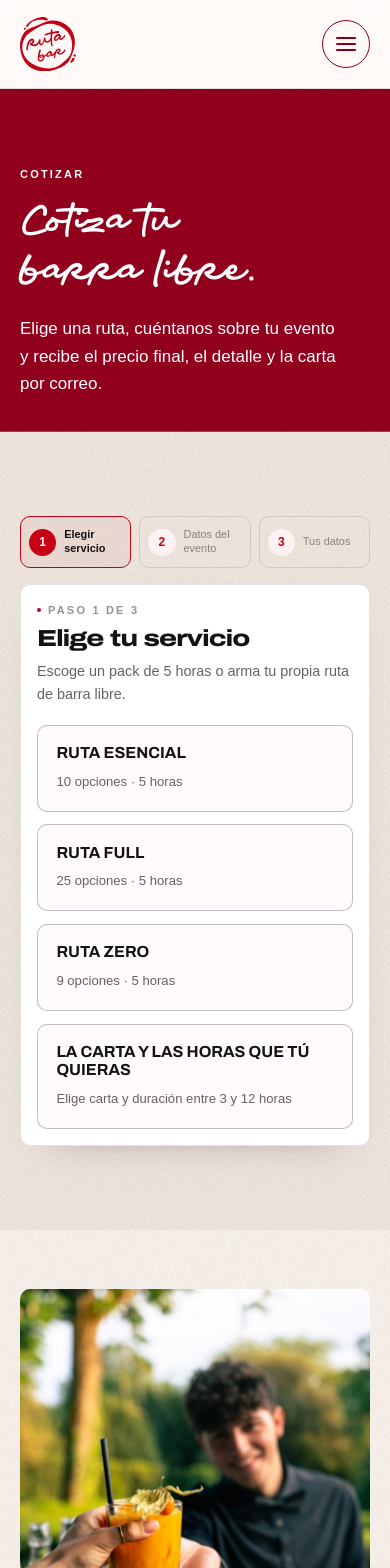
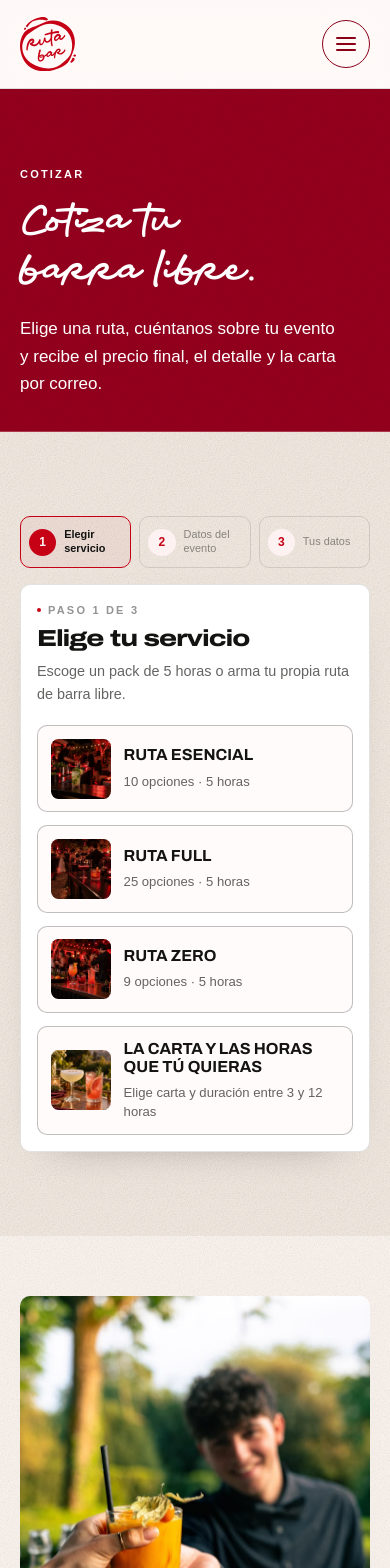
Before and after one commit to MatiNicolasur/RUTABAR, a Next.js app: page /cotizar in a window 390 px wide. Shown: the top 1568 px of the page. Built offline with nearby package versions, Linux system fonts and the light colour scheme; a web font is replaced by a local one.

Commit message:
Add quote card images and fix header seam

```diff
--- a/src/app/globals.css
+++ b/src/app/globals.css
@@ -196,11 +196,11 @@
 /* En la portada, el hero comienza bajo la cabecera sticky en el flujo normal.
  * Este solape hace que ambos compartan el primer píxel de la ventana. */
 #contenido:has(> .hero--retrato) {
-  margin-block-start: calc(-1 * var(--cabecera-alto));
+  margin-block-start: calc(-1 * var(--cabecera-alto) - 1px);
 }
 
 #contenido.contenido--portada {
-  margin-block-start: calc(-1 * var(--cabecera-alto));
+  margin-block-start: calc(-1 * var(--cabecera-alto) - 1px);
 }
 
 h1,
--- a/src/components/CotizacionForm.tsx
+++ b/src/components/CotizacionForm.tsx
@@ -1,6 +1,7 @@
 'use client'
 
 import { useEffect, useLayoutEffect, useMemo, useRef, useState, type CSSProperties, type MouseEvent, type PointerEvent as ReactPointerEvent } from 'react'
+import Image from 'next/image'
 import { CONFIG_COTIZACION, asistentesEnRango, type CartaCotizacionId, type DuracionCotizacion } from '@/data/precios-cotizacion'
 
 type Props = {
@@ -14,6 +15,12 @@
 const WHATSAPP_COMERCIAL = process.env.NEXT_PUBLIC_WHATSAPP ?? ''
 const PASOS = ['Elegir servicio', 'Datos del evento', 'Tus datos'] as const
 const ORDEN_PACKS: CartaCotizacionId[] = ['reducida', 'completa', 'sin-alcohol']
+const IMAGENES_CARTA: Record<CartaCotizacionId, string> = {
+  reducida: '/fotos/pack-ruta-esencial-movil.jpg',
+  completa: '/fotos/pack-ruta-full-movil.jpg',
+  'sin-alcohol': '/fotos/pack-ruta-zero-movil.jpg',
+}
+const IMAGEN_CARTA_PERSONALIZADA = '/fotos/cocteles-editorial.webp'
 const DURACION_MINIMA = CONFIG_COTIZACION.duraciones[0]
 const DURACION_MAXIMA = CONFIG_COTIZACION.duraciones[CONFIG_COTIZACION.duraciones.length - 1]
 const OTRA_COMUNA = 'otra'
@@ -300,11 +307,13 @@
           <div className="cotizacion-flujo__servicios" role="group" aria-label="Tipo de servicio">
             {ORDEN_PACKS.map((id) => CONFIG_COTIZACION.cartas.find((opcion) => opcion.id === id)!).map((opcion) => (
               <button className={modo === 'pack' && cartaId === opcion.id ? 'cotizacion-flujo__servicio cotizacion-flujo__servicio--activo' : 'cotizacion-flujo__servicio'} type="button" key={opcion.id} aria-pressed={modo === 'pack' && cartaId === opcion.id} onClick={() => { setModo('pack'); setCartaId(opcion.id); setDuracion(5); moverHoras(5); setPaso(2) }}>
-                <strong>{opcion.nombre}</strong><span>{opcion.bebidas} opciones · 5 horas</span>
+                <Image className="cotizacion-flujo__servicio-imagen" src={IMAGENES_CARTA[opcion.id]} alt="" width={80} height={80} sizes="80px" />
+                <span className="cotizacion-flujo__servicio-texto"><strong>{opcion.nombre}</strong><span>{opcion.bebidas} opciones · 5 horas</span></span>
               </button>
             ))}
             <button className={modo === 'flexible' ? 'cotizacion-flujo__servicio cotizacion-flujo__servicio--activo' : 'cotizacion-flujo__servicio'} type="button" aria-pressed={modo === 'flexible'} onClick={() => { setModo('flexible'); setPaso(2) }}>
-              <strong>La carta y las horas que tú quieras</strong><span>Elige carta y duración entre 3 y 12 horas</span>
+              <Image className="cotizacion-flujo__servicio-imagen" src={IMAGEN_CARTA_PERSONALIZADA} alt="" width={80} height={80} sizes="80px" />
+              <span className="cotizacion-flujo__servicio-texto"><strong>La carta y las horas que tú quieras</strong><span>Elige carta y duración entre 3 y 12 horas</span></span>
             </button>
           </div>
         </section>
@@ -324,7 +333,10 @@
                 <select className="campo__input" value={cartaId} onChange={(evento) => setCartaId(evento.target.value as CartaCotizacionId)}>
                   {CONFIG_COTIZACION.cartas.map((opcion) => <option value={opcion.id} key={opcion.id}>{opcion.nombre} · {opcion.bebidas} opciones</option>)}
                 </select>
-                <span className="cotizacion-flujo__ayuda">{carta?.resumen}</span>
+                <div className="cotizacion-flujo__carta-vista">
+                  <Image className="cotizacion-flujo__carta-vista-imagen" src={IMAGENES_CARTA[cartaId]} alt="" width={72} height={72} sizes="72px" />
+                  <span>{carta?.resumen}</span>
+                </div>
               </label>
           <div className="cotizacion-flujo__horas">
             <div className="cotizacion-flujo__horas-encabezado">
@@ -386,7 +398,10 @@
 
             </>
           ) : (
-            <div className="cotizacion-flujo__pack-elegido"><strong>{carta?.nombre}</strong><span>{carta?.resumen}</span><small>5 horas · Barra libre</small></div>
+            <div className="cotizacion-flujo__pack-elegido">
+              <Image className="cotizacion-flujo__carta-vista-imagen" src={IMAGENES_CARTA[cartaId]} alt="" width={72} height={72} sizes="72px" />
+              <div className="cotizacion-flujo__pack-elegido-texto"><strong>{carta?.nombre}</strong><span>{carta?.resumen}</span><small>5 horas · Barra libre</small></div>
+            </div>
           )}
           <div className="cotizacion-flujo__campos">
             <label className="campo cotizacion-flujo__campo-evento">
--- a/src/components/chrome.css
+++ b/src/components/chrome.css
@@ -92,7 +92,7 @@
   .cabecera__interior {
     /* Mantener el alto compartido con el hero y los anclajes. */
     padding-block: 1rem;
-    min-height: var(--cabecera-alto);
+    min-height: calc(var(--cabecera-alto) - 1px);
   }
 }
 
--- a/src/components/cotizacion.css
+++ b/src/components/cotizacion.css
@@ -87,16 +87,28 @@
 }
 
 .cotizacion-flujo__servicios { display: grid; grid-template-columns: repeat(2, minmax(0, 1fr)); gap: .8rem; }
-.cotizacion-flujo__servicio { display: grid; gap: .5rem; min-height: 7rem; padding: 1.15rem; border: 1px solid var(--papel-borde-fuerte); border-radius: var(--radio-suave); background: var(--papel); color: var(--texto); cursor: pointer; text-align: left; transition: border-color 200ms ease, background-color 200ms ease, transform 200ms ease; }
+.cotizacion-flujo__servicio { display: grid; grid-template-columns: 4.5rem minmax(0, 1fr); align-items: center; gap: .9rem; min-height: 7rem; padding: 1rem; border: 1px solid var(--papel-borde-fuerte); border-radius: var(--radio-suave); background: var(--papel); color: var(--texto); cursor: pointer; text-align: left; transition: border-color 200ms ease, background-color 200ms ease, transform 200ms ease; }
+.cotizacion-flujo__servicio-imagen, .cotizacion-flujo__carta-vista-imagen { display: block; width: 4.5rem; height: 4.5rem; border-radius: calc(var(--radio-suave) * .75); object-fit: cover; }
+.cotizacion-flujo__servicio-texto { display: grid; min-width: 0; gap: .5rem; }
 .cotizacion-flujo__servicio strong { font-family: var(--fuente-display); font-size: clamp(1rem, 3vw, 1.3rem); line-height: 1.15; text-transform: uppercase; }
-.cotizacion-flujo__servicio span { color: var(--texto-suave); font-size: .82rem; }
+.cotizacion-flujo__servicio-texto > span { color: var(--texto-suave); font-size: .82rem; line-height: 1.4; }
 .cotizacion-flujo__servicio:hover, .cotizacion-flujo__servicio--activo { border-color: var(--rojo); background: rgb(198 0 21 / .05); }
 .cotizacion-flujo__servicio:focus-visible { outline: 3px solid var(--rojo); outline-offset: 2px; }
-.cotizacion-flujo__pack-elegido { display: grid; gap: .5rem; padding: 1.2rem; border: 1px solid var(--rojo); border-radius: var(--radio-suave); background: rgb(198 0 21 / .05); }
+.cotizacion-flujo__carta-vista { display: grid; grid-template-columns: 4rem minmax(0, 1fr); align-items: center; gap: .9rem; }
+.cotizacion-flujo__carta-vista .cotizacion-flujo__carta-vista-imagen { width: 4rem; height: 4rem; }
+.cotizacion-flujo__carta-vista > span { color: var(--texto-suave); font-size: .9rem; line-height: 1.45; }
+.cotizacion-flujo__pack-elegido { display: grid; grid-template-columns: 4.5rem minmax(0, 1fr); align-items: center; gap: 1rem; padding: 1.2rem; border: 1px solid var(--rojo); border-radius: var(--radio-suave); background: rgb(198 0 21 / .05); }
+.cotizacion-flujo__pack-elegido-texto { display: grid; gap: .5rem; }
 .cotizacion-flujo__pack-elegido strong { font-family: var(--fuente-display); font-size: 1.3rem; text-transform: uppercase; }
 .cotizacion-flujo__pack-elegido span { color: var(--texto-suave); font-size: .9rem; }
 .cotizacion-flujo__pack-elegido small { color: var(--rojo-hondo); font-weight: 800; text-transform: uppercase; }
-@media (max-width: 41.99rem) { .cotizacion-flujo__servicios { grid-template-columns: 1fr; } .cotizacion-flujo__servicio { min-height: 5.25rem; } }
+@media (max-width: 41.99rem) {
+  .cotizacion-flujo__servicios { grid-template-columns: 1fr; }
+  .cotizacion-flujo__servicio { grid-template-columns: 3.75rem minmax(0, 1fr); min-height: 5.25rem; padding: .8rem; gap: .8rem; }
+  .cotizacion-flujo__servicio-imagen { width: 3.75rem; height: 3.75rem; }
+  .cotizacion-flujo__pack-elegido { grid-template-columns: 3.75rem minmax(0, 1fr); gap: .8rem; padding: .9rem; }
+  .cotizacion-flujo__pack-elegido > .cotizacion-flujo__carta-vista-imagen { width: 3.75rem; height: 3.75rem; }
+}
 
 .cotizacion-flujo .campo {
   gap: 0.5rem;
```
